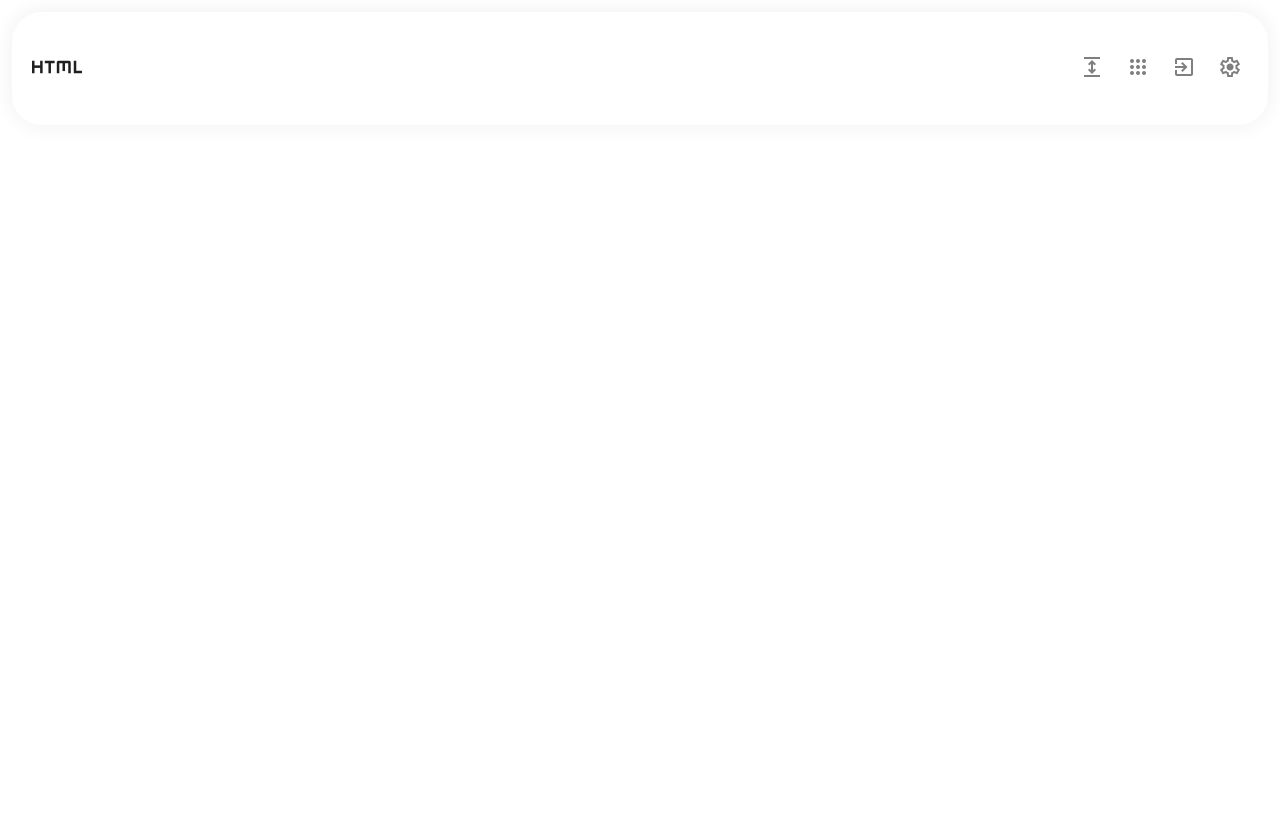
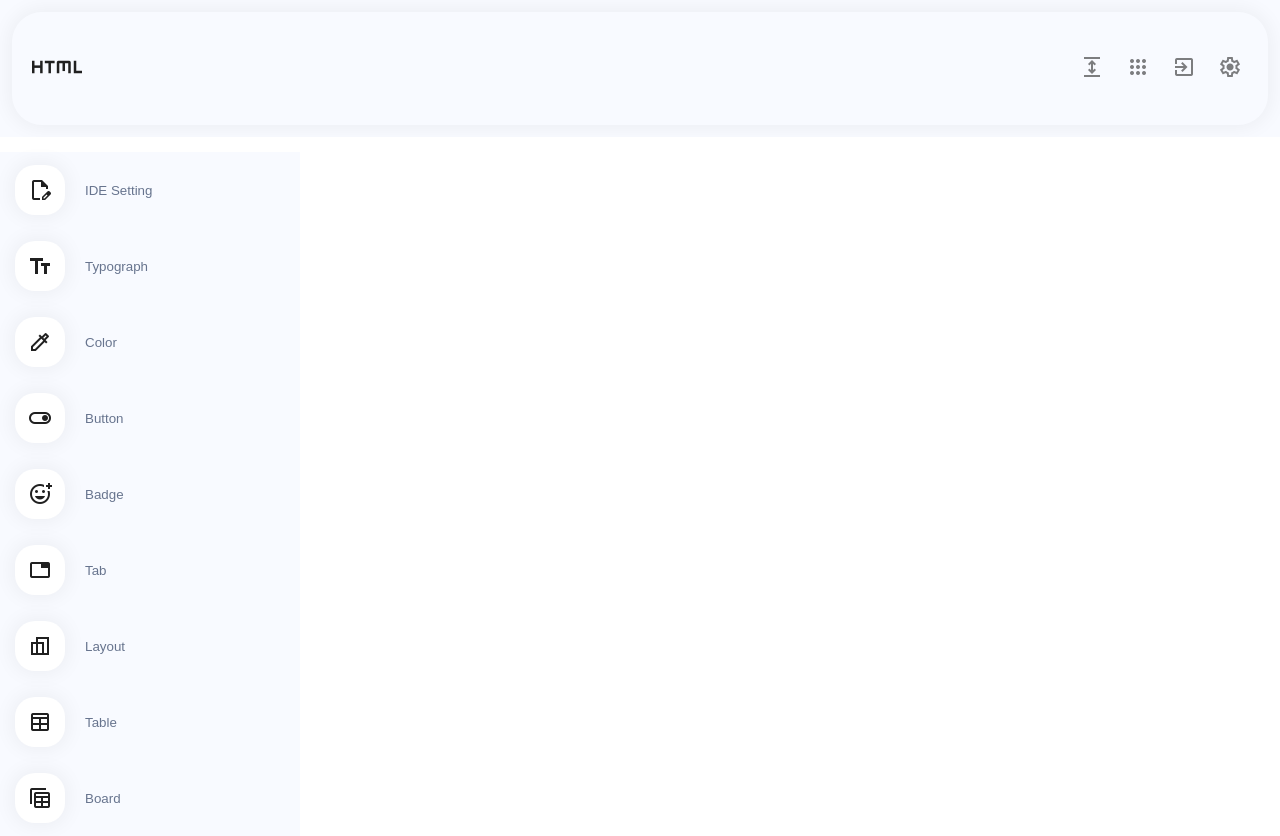
Before and after one commit to rebehayan/clone1, a plain HTML site: page index.html in a window 1280 px wide. Before the commit the page ends 800 px from the top, so only its background shows below. Drawn offline with nearby package versions, Linux system fonts and the light colour scheme.

Commit message:
FE design system

```diff
--- a/css/main.css
+++ b/css/main.css
@@ -1,9 +1,17 @@
+/* normalize */
 button {
   cursor: pointer;
+  background-color: transparent;
+  border: none;
 }
 abbr {
   text-decoration: none;
 }
+body {
+  background: #f8faff;
+}
+
+/* 헤더 */
 .header {
   display: flex;
   justify-content: space-between;
@@ -26,7 +34,6 @@ abbr {
   }
   & button {
     border: none;
-    background: transparent;
     color: rgba(0, 0, 0, 0.5);
     transition: 0.5s;
     &:hover,
@@ -36,3 +43,39 @@ abbr {
     }
   }
 }
+
+/* 메뉴 */
+.side-nav {
+  width: 300px;
+  background: #f8faff;
+  transition: 0.4s;
+  & button {
+    display: flex;
+    align-items: center;
+    gap: 20px;
+    padding: 13px 15px;
+    width: 100%;
+    box-sizing: border-box;
+    color: #67748e;
+  }
+  & span {
+    width: 50px;
+    height: 50px;
+    display: flex;
+    align-items: center;
+    justify-content: center;
+    border-radius: 20px;
+    box-shadow: 0 0 20px 3px rgba(0, 0, 0, 0.05);
+    background: #fff;
+    color: #202020;
+  }
+  &.--active {
+    margin-left: -300px;
+  }
+}
+
+/* 기본레이아웃 */
+main {
+  padding: 15px 0 0;
+  background: #fff;
+}
--- a/index.html
+++ b/index.html
@@ -9,6 +9,7 @@
   <link rel="stylesheet"
     href="https://fonts.googleapis.com/css2?family=Material+Symbols+Outlined:opsz,wght,FILL,GRAD@24,400,0,0" />
   <link rel="stylesheet" href="css/main.css">
+  <script type="module" defer src="js/global.js"></script>
 </head>
 
 <body>
@@ -18,11 +19,27 @@
       <ul>
         <li><button><abbr title="전체보기" class="material-symbols-outlined">Expand</abbr></button></li>
         <li><button><abbr title="다른서비스" class="material-symbols-outlined">Apps</abbr></button></li>
-        <li><button><abbr title="메뉴숨기기" class="material-symbols-outlined">exit_to_app</abbr></button></li>
+        <li><button class="btn-menu"><abbr title="메뉴숨기기" class="material-symbols-outlined">exit_to_app</abbr></button>
+        </li>
         <li><button><abbr title="사이트설정" class="material-symbols-outlined">settings</abbr></button></li>
       </ul>
     </nav>
   </header>
+  <main>
+    <nav class="side-nav">
+      <ul>
+        <li><button><span class="material-symbols-outlined">edit_document</span>IDE Setting</button></li>
+        <li><button><span class="material-symbols-outlined">text_fields</span>Typograph</button></li>
+        <li><button><span class="material-symbols-outlined">colorize</span>Color</button></li>
+        <li><button><span class="material-symbols-outlined">toggle_on</span>Button</button></li>
+        <li><button><span class="material-symbols-outlined">add_reaction</span>Badge</button></li>
+        <li><button><span class="material-symbols-outlined">tab</span>Tab</button></li>
+        <li><button><span class="material-symbols-outlined">responsive_layout</span>Layout</button></li>
+        <li><button><span class="material-symbols-outlined">table</span>Table</button></li>
+        <li><button><span class="material-symbols-outlined">table_view</span>Board</button></li>
+      </ul>
+    </nav>
+  </main>
 
 </body>
 
--- /dev/null
+++ b/js/global.js
@@ -0,0 +1,3 @@
+import { SideNav } from "./ui/SideNav.js";
+
+SideNav();
--- /dev/null
+++ b/js/ui/SideNav.js
@@ -0,0 +1,24 @@
+import { Toggle } from "./Toggle.js";
+
+export function SideNav() {
+  const $btnMenu = document.querySelector(".btn-menu");
+  const $sideNav = document.querySelector(".side-nav");
+
+  // 방법1
+  // $btnMenu.addEventListener("click", openNav);
+  // function openNav() {
+  //   if ($sideNav.classList.contains("--active")) {
+  //     $sideNav.classList.remove("--active");
+  //   } else {
+  //     $sideNav.classList.add("--active");
+  //   }
+  // }
+
+  // 방법2
+  $btnMenu.addEventListener("click", Toggle);
+  Toggle({
+    button: ".btn-menu",
+    target: ".-sidenav",
+    targetClass: "--active",
+  });
+}
--- /dev/null
+++ b/js/ui/Toggle.js
@@ -0,0 +1,20 @@
+export function Toggle(option = {}) {
+  const config = {
+    button: "button",
+    target: "div",
+    targetClass: "active",
+    ...option,
+  };
+  const $toggleBtn = document.querySelector(config.button);
+  const $toggleTarget = document.querySelector(config.target);
+
+  $toggleBtn.addEventListener("click", openNav);
+
+  function openNav() {
+    if ($toggleTarget.classList.contains(config.targetClass)) {
+      $toggleTarget.classList.remove(config.targetClass);
+    } else {
+      $toggleTarget.classList.add(config.targetClass);
+    }
+  }
+}
```
